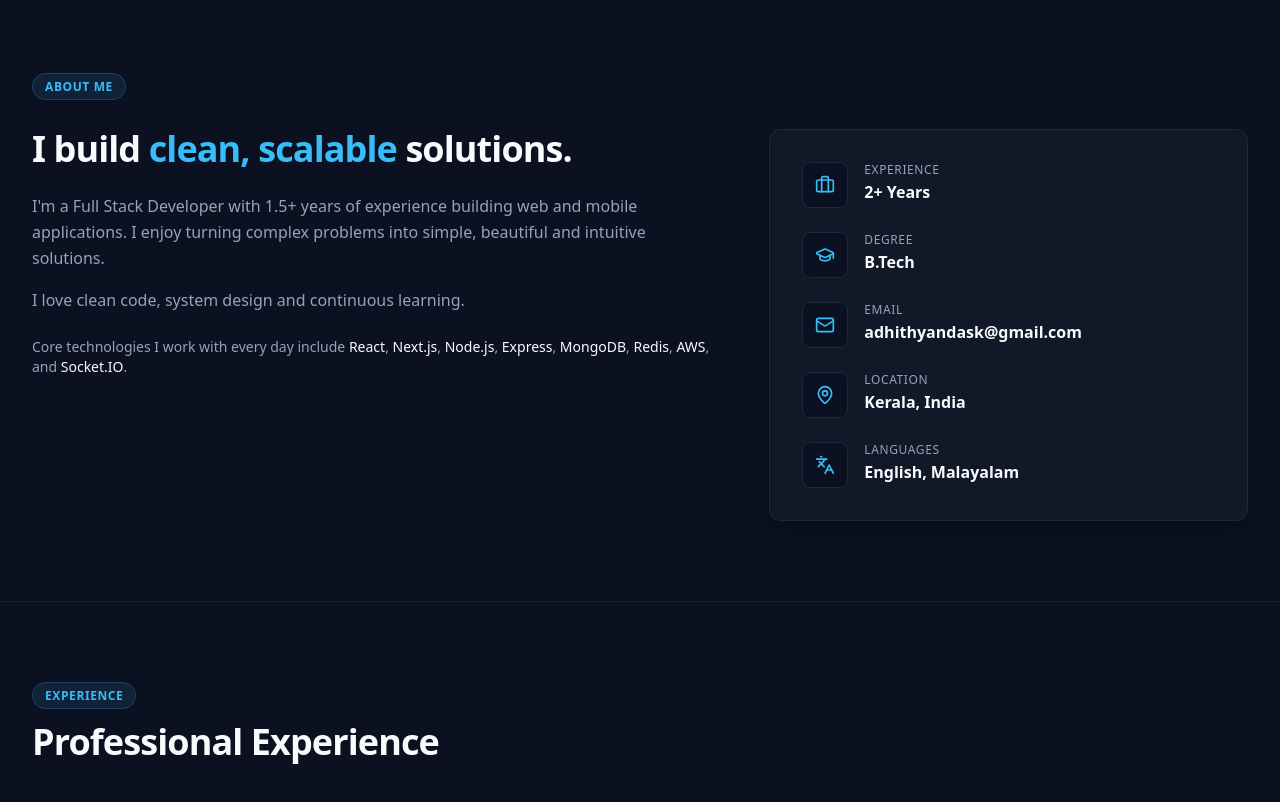
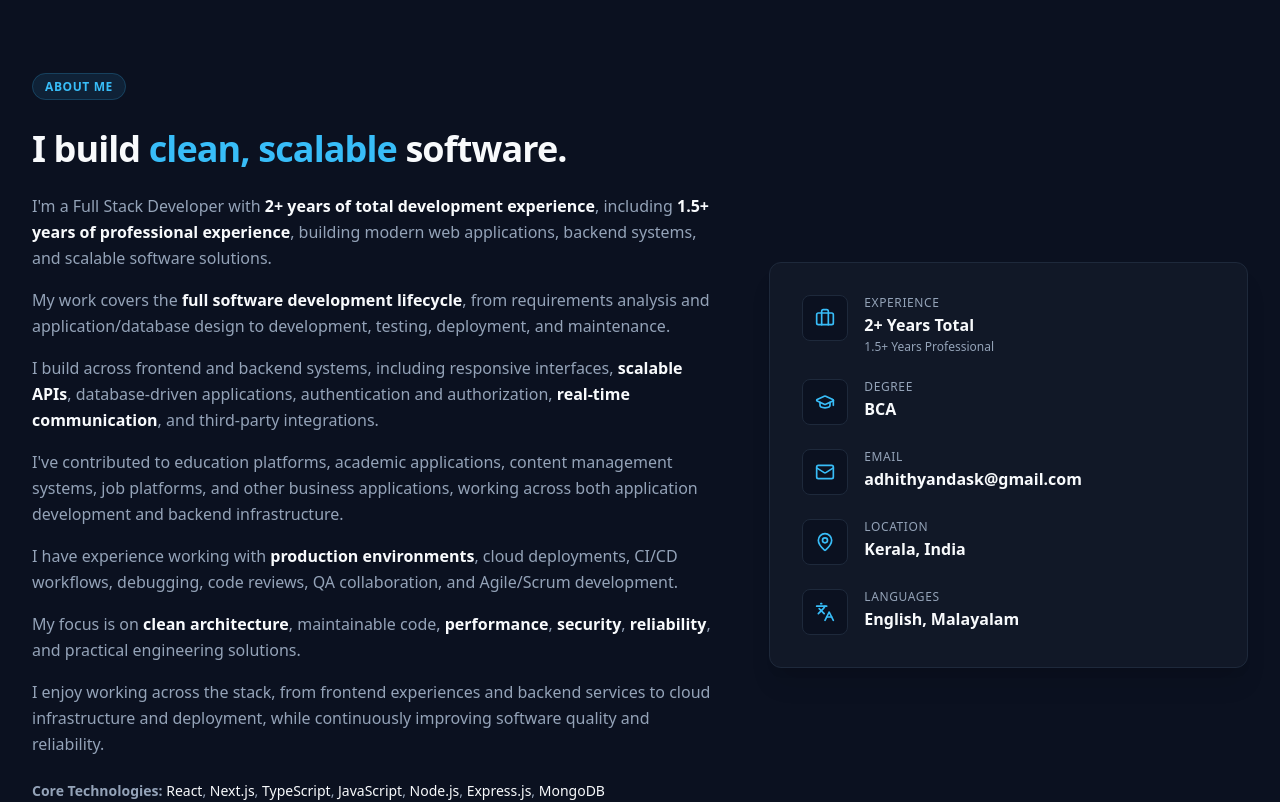
Before and after one commit to adhithyandas/Portfolio, a React (Vite) app: page / in a window 1280 px wide. Shown: the part 760-1562 px from the top of the page. Built offline with nearby package versions, Linux system fonts and the light colour scheme.

Commit message:
chore: update professional experience details and expand about section content

```diff
--- a/src/components/About.tsx
+++ b/src/components/About.tsx
@@ -23,28 +23,99 @@ export const About: React.FC = () => {
         </div>
 
         {/* Two-Column Grid */}
-        <div className="grid grid-cols-1 lg:grid-cols-12 gap-12 items-start">
+        <div className="grid grid-cols-1 lg:grid-cols-12 gap-12 lg:items-center items-start">
           {/* Left Column: Description & Narrative */}
           <div className="lg:col-span-7 space-y-6">
             <h2 className="text-3xl sm:text-4xl font-bold tracking-tight text-[#F8FAFC]">
               I build <span className="text-[#38BDF8]">clean, scalable</span>{" "}
-              solutions.
+              software.
             </h2>
 
             <div className="space-y-4 text-[#94A3B8] text-base leading-relaxed">
-              <p>{PERSONAL_INFO.aboutParagraph1}</p>
-              <p>{PERSONAL_INFO.aboutParagraph2}</p>
+              <p>
+                I'm a Full Stack Developer with{" "}
+                <span className="font-semibold text-[#F8FAFC]">
+                  2+ years of total development experience
+                </span>
+                , including{" "}
+                <span className="font-semibold text-[#F8FAFC]">
+                  1.5+ years of professional experience
+                </span>
+                , building modern web applications, backend systems, and
+                scalable software solutions.
+              </p>
+
+              <p>
+                My work covers the{" "}
+                <span className="font-semibold text-[#F8FAFC]">
+                  full software development lifecycle
+                </span>
+                , from requirements analysis and application/database design to
+                development, testing, deployment, and maintenance.
+              </p>
+
+              <p>
+                I build across frontend and backend systems, including
+                responsive interfaces,{" "}
+                <span className="font-semibold text-[#F8FAFC]">
+                  scalable APIs
+                </span>
+                , database-driven applications, authentication and
+                authorization,{" "}
+                <span className="font-semibold text-[#F8FAFC]">
+                  real-time communication
+                </span>
+                , and third-party integrations.
+              </p>
+
+              <p>
+                I've contributed to education platforms, academic applications,
+                content management systems, job platforms, and other business
+                applications, working across both application development and
+                backend infrastructure.
+              </p>
+
+              <p>
+                I have experience working with{" "}
+                <span className="font-semibold text-[#F8FAFC]">
+                  production environments
+                </span>
+                , cloud deployments, CI/CD workflows, debugging, code reviews,
+                QA collaboration, and Agile/Scrum development.
+              </p>
+
+              <p>
+                My focus is on{" "}
+                <span className="font-semibold text-[#F8FAFC]">
+                  clean architecture
+                </span>
+                , maintainable code,{" "}
+                <span className="font-semibold text-[#F8FAFC]">
+                  performance
+                </span>
+                , <span className="font-semibold text-[#F8FAFC]">security</span>
+                ,{" "}
+                <span className="font-semibold text-[#F8FAFC]">
+                  reliability
+                </span>
+                , and practical engineering solutions.
+              </p>
+
+              <p>
+                I enjoy working across the stack, from frontend experiences and
+                backend services to cloud infrastructure and deployment, while
+                continuously improving software quality and reliability.
+              </p>
 
               <p className="text-sm pt-2 text-[#94A3B8]">
-                Core technologies I work with every day include{" "}
+                <strong>Core Technologies:</strong>{" "}
                 <span className="text-[#F8FAFC] font-medium">React</span>,{" "}
                 <span className="text-[#F8FAFC] font-medium">Next.js</span>,{" "}
+                <span className="text-[#F8FAFC] font-medium">TypeScript</span>,{" "}
+                <span className="text-[#F8FAFC] font-medium">JavaScript</span>,{" "}
                 <span className="text-[#F8FAFC] font-medium">Node.js</span>,{" "}
-                <span className="text-[#F8FAFC] font-medium">Express</span>,{" "}
-                <span className="text-[#F8FAFC] font-medium">MongoDB</span>,{" "}
-                <span className="text-[#F8FAFC] font-medium">Redis</span>,{" "}
-                <span className="text-[#F8FAFC] font-medium">AWS</span>, and{" "}
-                <span className="text-[#F8FAFC] font-medium">Socket.IO</span>.
+                <span className="text-[#F8FAFC] font-medium">Express.js</span>,{" "}
+                <span className="text-[#F8FAFC] font-medium">MongoDB</span>
               </p>
             </div>
           </div>
@@ -65,6 +136,9 @@ export const About: React.FC = () => {
 
                   <div className="text-sm sm:text-base font-semibold text-[#F8FAFC] mt-0.5">
                     {PERSONAL_INFO.experienceYears}
+                  </div>
+                  <div className="text-xs text-[#94A3B8] mt-0.5">
+                    {PERSONAL_INFO.experienceProfessional}
                   </div>
                 </div>
               </div>
--- a/src/components/CvModal.tsx
+++ b/src/components/CvModal.tsx
@@ -41,9 +41,9 @@ LinkedIn: ${PERSONAL_INFO.linkedinUrl} | GitHub: ${PERSONAL_INFO.githubUrl}
 
 SUMMARY
 -------------------------------------------------------------------
-Full Stack Developer with 1.5+ years of experience building scalable web
-applications and real-time experiences using modern technologies. Focused
-on clean code, performance, and exceptional user experience.
+Full Stack Developer with 2+ years of total experience (including 1.5+ years
+professional) building scalable web applications and real-time experiences
+using modern technologies. Focused on clean code and performance.
 
 EXPERIENCE
 -------------------------------------------------------------------
@@ -164,11 +164,11 @@ EDUCATION
             </h3>
 
             <p className="text-[#94A3B8] leading-relaxed">
-              Full Stack Developer with 1.5+ years of experience building
-              scalable web applications and real-time experiences using React,
-              Next.js, Node.js, Express, MongoDB, and Redis. Passionate about
-              clean code, performance optimization, and AWS cloud
-              infrastructure.
+              Full Stack Developer with 2+ years of total experience (including
+              1.5+ years professional) building scalable web applications and
+              real-time experiences using React, Next.js, Node.js, Express,
+              MongoDB, and Redis. Passionate about clean code, performance
+              optimization, and AWS cloud infrastructure.
             </p>
           </div>
 
--- a/src/components/Hero.tsx
+++ b/src/components/Hero.tsx
@@ -181,7 +181,7 @@ export const Hero: React.FC = () => {
 
                       <td className="pl-4">
                         <span className="text-cyan-300">experience</span>:{" "}
-                        <span className="text-emerald-400">"1.5+ Years"</span>,
+                        <span className="text-emerald-400">"2+ Years"</span>,
                       </td>
                     </tr>
 
--- a/src/data/portfolioData.ts
+++ b/src/data/portfolioData.ts
@@ -13,16 +13,18 @@ export const PERSONAL_INFO = {
   eyebrow: "FULL STACK DEVELOPER",
   heroDescription:
     "I build scalable web applications and real-time experiences using modern technologies. Focused on clean code, performance and great user experience.",
-  aboutHeading: "I build clean, scalable solutions.",
+  aboutHeading: "I build clean, scalable software.",
   aboutParagraph1:
-    "I'm a Full Stack Developer with 1.5+ years of experience building web and mobile applications. I enjoy turning complex problems into simple, beautiful and intuitive solutions.",
-  aboutParagraph2: "I love clean code, system design and continuous learning.",
+    "I'm a Full Stack Developer with 2+ years of total development experience, including 1.5+ years of professional experience building web applications, backend systems, and real-time solutions.",
+  aboutParagraph2:
+    "I work across the full development lifecycle, from application and database design to development, testing, deployment, and maintenance. I'm focused on writing maintainable code, designing reliable systems, and solving complex engineering problems.",
   email: "adhithyandask@gmail.com",
   phone: "+91 7306291434",
   location: "Kerala, India",
   languages: "English, Malayalam",
-  degree: "B.Tech",
-  experienceYears: "2+ Years",
+  degree: "BCA",
+  experienceYears: "2+ Years Total",
+  experienceProfessional: "1.5+ Years Professional",
   githubUrl: "https://github.com/adhithyandas",
   linkedinUrl: "https://www.linkedin.com/in/adhithyan-das-k",
   xUrl: "https://x.com/adhithyandask",
```
